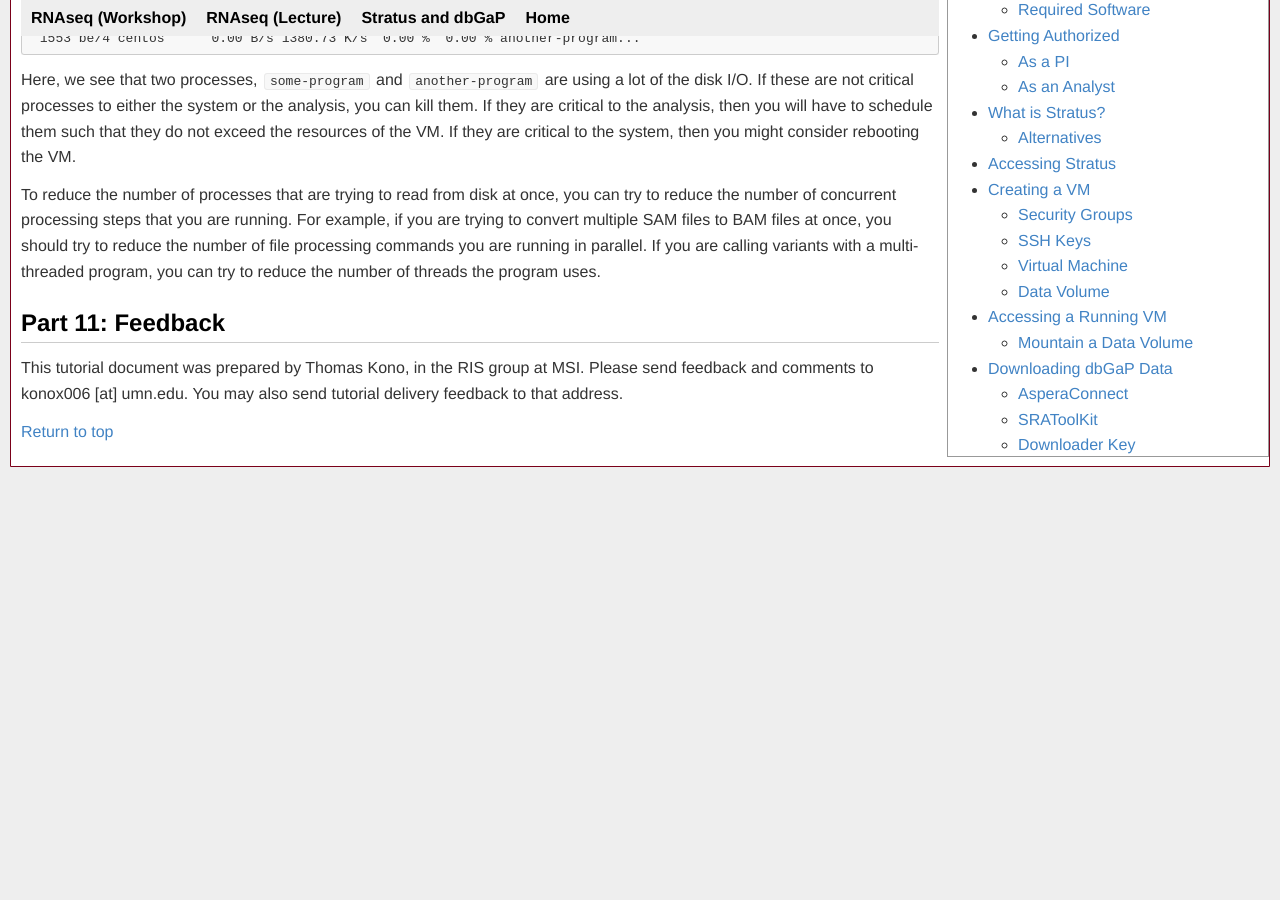
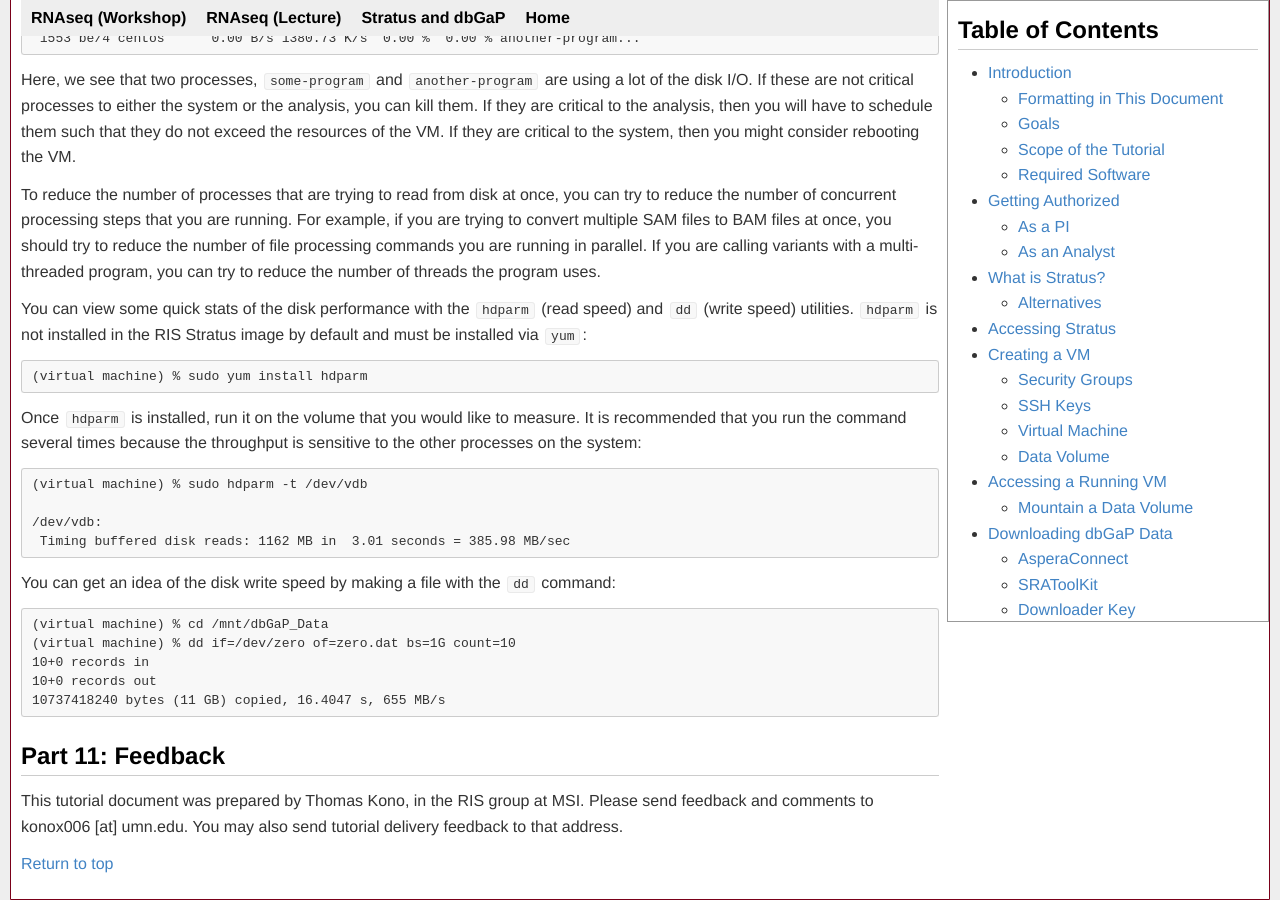
Before and after one commit to msi-ris/Tutorials, a Jekyll site: the page built from stratus_dbgap.md, in a window 1280 px wide and 900 px high, scrolled down 32559 px. Built offline with Jekyll 4.4.1, drawn with Linux system fonts in a browser that asks for light colours; before the commit the page ends 33026 px from its top, so only the background shows below that; some of the changed text lies outside the part shown.

Commit message:
Update disk portion of stratus+dbgap

````diff
--- a/stratus_dbgap.md
+++ b/stratus_dbgap.md
@@ -936,6 +936,31 @@ Here, we see that two processes, `some-program` and `another-program` are using
 
 To reduce the number of processes that are trying to read from disk at once, you can try to reduce the number of concurrent processing steps that you are running. For example, if you are trying to convert multiple SAM files to BAM files at once, you should try to reduce the number of file processing commands you are running in parallel. If you are calling variants with a multi-threaded program, you can try to reduce the number of threads the program uses.
 
+You can view some quick stats of the disk performance with the `hdparm` (read speed) and `dd` (write speed) utilities. `hdparm` is not installed in the RIS Stratus image by default and must be installed via `yum`:
+
+```
+(virtual machine) % sudo yum install hdparm
+```
+
+Once `hdparm` is installed, run it on the volume that you would like to measure. It is recommended that you run the command several times because the throughput is sensitive to the other processes on the system:
+
+```
+(virtual machine) % sudo hdparm -t /dev/vdb
+
+/dev/vdb:
+ Timing buffered disk reads: 1162 MB in  3.01 seconds = 385.98 MB/sec
+```
+
+You can get an idea of the disk write speed by making a file with the `dd` command:
+
+```
+(virtual machine) % cd /mnt/dbGaP_Data
+(virtual machine) % dd if=/dev/zero of=zero.dat bs=1G count=10
+10+0 records in
+10+0 records out
+10737418240 bytes (11 GB) copied, 16.4047 s, 655 MB/s
+```
+
 ## <a name="11"></a> Part 11: Feedback
 This tutorial document was prepared by Thomas Kono, in the RIS group at MSI.
 Please send feedback and comments to konox006 [at] umn.edu. You may also send
````
Also changed, not shown: other parts of stratus_dbgap.md (+1 -1 lines).
